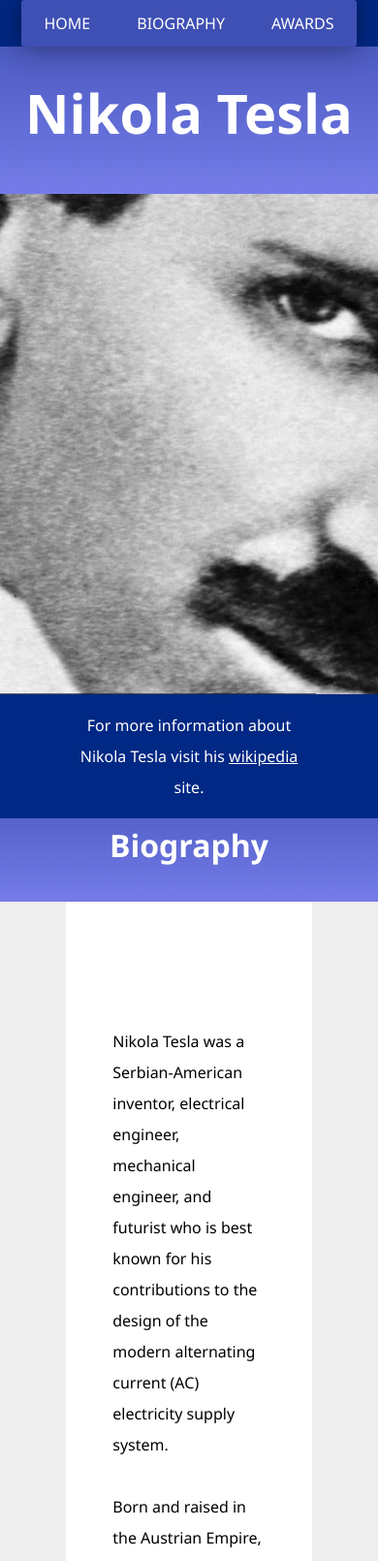
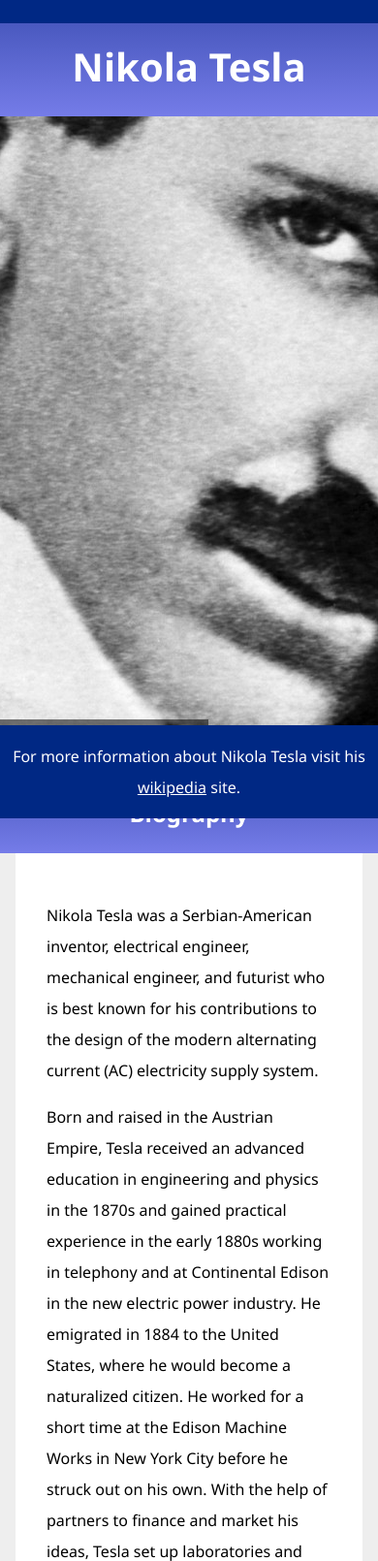
Before and after one commit to Oyvind-Solberg/fcc-tribute-page, a plain HTML site: page index.html in a window 390 px wide. Shown: the top 1610 px of the page at 97% size. Drawn offline with Linux system fonts and the light colour scheme.

Commit message:
Responsive_utkast

```diff
--- a/css/style.css
+++ b/css/style.css
@@ -24,7 +24,7 @@ a {
 }
 
 /* Utillity classes */
-.container {
+.flex-container {
     display: flex;
     flex-direction: column;
     justify-content: center;
@@ -34,6 +34,12 @@ a {
     width: 100%;
 }
 
+.container {
+    margin: 0 2rem;
+}
+
+
+/* Titles and text */
 .titles {
     height: 150px;
     background: linear-gradient(var(--Primary-color), var(--Light-color));
@@ -53,20 +59,27 @@ a {
 }
 
 .text-format {
-    width: 65%;
-    padding: 7rem 3rem;
+    max-width: 1200px;
+    padding: 2rem 6rem;
+    margin: auto;
     line-height: 2;
     text-align: left;
     background-color: #fff;
 }
 
 .text-format p {
-    margin: 1rem 0;
+    margin: 4rem 0;
+}
+
+.text-format ul {
+    padding: 4rem 0;
+    list-style: none;
 }
 
 .text-format li {
-    padding: 0.75rem 0;
+    padding: 1rem 0;
     list-style: none;
+    line-height: 1.5;
 }
 
 .list-space {
@@ -74,6 +87,7 @@ a {
     padding-left: 1.5rem;
 }
 
+/* Fixed positions */
 .top-lock {
     position: fixed;
     top: 0;
@@ -121,7 +135,7 @@ a {
 }
 
 #home .header-title .titles {
-    height: calc(200px);
+    height: 200px;
 }
 
 #title {
@@ -180,6 +194,9 @@ a {
 /* Awards */
 #awards .text-format {
     margin-bottom: 3rem;
+    display: flex;
+    flex-direction: column;
+    align-items: center;
 }
 
 /* Footer */
@@ -189,8 +206,94 @@ a {
     background-color: var(--Dark-color);
 }
 .article-footer .text-format {
-    padding: 0rem 0;
+    padding: 0;
     text-align: center;
     color: #fff;
     background-color: var(--Dark-color);
 }
+
+.article-footer .text-format p {
+    margin-top: 1rem;
+    margin-bottom: 1rem;
+}
+
+
+/* Media queries */
+
+/* Tablet 768px */
+@media only screen and (max-width: 768px) {
+    #main-nav {
+        display: none;
+    }
+    .text-format {
+        padding: 2rem 2rem;
+    }
+
+    .list-space {
+        padding-right: 1rem;
+        padding-left: 1rem;
+    }
+
+    .text-format p {
+        margin: 2rem 0;
+    }
+
+    .text-format ul {
+        padding: 2rem 0;
+        list-style: none;
+    }
+
+    #home .header-title .titles {
+        height: 120px;
+    }
+
+    #main article .titles {
+        height: 100px;
+    }
+
+    .titles::before {
+        height: 1.5rem;
+    }
+
+    #title {
+        font-size: 2.5rem;
+        margin-top: 1rem;
+    }
+
+    .titles h2 {
+        font-size: 1.5rem;
+        margin-top: 1rem;
+    }
+
+    #img-caption {
+    padding: 0.5rem 1.25rem;
+    font-size: 1rem;
+    color: #fff;
+    background-color: #0008;
+    z-index: 1;
+
+
+}
+
+/* Phone 568px */
+@media only screen and (max-width: 568px) {
+    .container {
+        margin: 0 1rem;
+    }
+
+    .list-space {
+        padding-right: 0.5rem;
+        padding-left: 0.5rem;
+    }
+    .text-format p {
+        margin: 1rem 0;
+    }
+
+    .text-format ul {
+        padding: 1rem 0;
+        list-style: none;
+    }
+    .titles {
+
+    }
+}
--- a/index.html
+++ b/index.html
@@ -12,7 +12,7 @@
 
     <main id="main">
         <header id="home">
-            <div class="top-lock container">
+            <div class="top-lock flex-container">
                 <nav id="main-nav">
                     <ul>
                         <li><a class="menu-btn" href="#home">Home</a></li>
@@ -23,7 +23,7 @@
             </div>
 
             <div class="header-title">
-                <div class="titles container">
+                <div class="titles flex-container">
                     <h1 id="title">Nikola Tesla</h1>
                 </div>
                 <div id="img-div">
@@ -35,27 +35,49 @@
 
         <article id="tribute-info">
             <section id="biography">
-                <div class="titles container">
+                <div class="titles flex-container">
                     <h2>Biography</h2>
                 </div>
-                <div class="container text-format">
-                    <p>Nikola Tesla was a Serbian-American inventor, electrical engineer, mechanical engineer, and futurist who is best known for his contributions to the design of the modern alternating current (AC) electricity supply system.</p>
+                <div class="container">
+                    <div class="text-format">
+                        <p>Nikola Tesla was a Serbian-American inventor, electrical engineer, mechanical engineer, and futurist who is best
+                            known for his contributions to the design of the modern alternating current (AC) electricity supply system.</p>
 
-                    <p>Born and raised in the Austrian Empire, Tesla received an advanced education in engineering and physics in the 1870s and gained practical experience in the early 1880s working in telephony and at Continental Edison in the new electric power industry. He emigrated in 1884 to the United States, where he would become a naturalized citizen. He worked for a short time at the Edison Machine Works in New York City before he struck out on his own. With the help of partners to finance and market his ideas, Tesla set up laboratories and companies in New York to develop a range of electrical and mechanical devices. His alternating current (AC) induction motor and related polyphase AC patents, licensed by Westinghouse Electric in 1888, earned him a considerable amount of money and became the cornerstone of the polyphase system which that company would eventually market.</p>
+                        <p>Born and raised in the Austrian Empire, Tesla received an advanced education in engineering and physics in the 1870s
+                            and gained practical experience in the early 1880s working in telephony and at Continental Edison in the new
+                            electric power industry. He emigrated in 1884 to the United States, where he would become a naturalized citizen. He
+                            worked for a short time at the Edison Machine Works in New York City before he struck out on his own. With the help
+                            of partners to finance and market his ideas, Tesla set up laboratories and companies in New York to develop a range
+                            of electrical and mechanical devices. His alternating current (AC) induction motor and related polyphase AC patents,
+                            licensed by Westinghouse Electric in 1888, earned him a considerable amount of money and became the cornerstone of
+                            the polyphase system which that company would eventually market.</p>
 
-                    <p>Attempting to develop inventions he could patent and market, Tesla conducted a range of experiments with mechanical oscillators/generators, electrical discharge tubes, and early X-ray imaging. He also built a wireless-controlled boat, one of the first ever exhibited. Tesla became well known as an inventor and would demonstrate his achievements to celebrities and wealthy patrons at his lab, and was noted for his showmanship at public lectures. Throughout the 1890s, Tesla pursued his ideas for wireless lighting and worldwide wireless electric power distribution in his high-voltage, high-frequency power experiments in New York and Colorado Springs. In 1893, he made pronouncements on the possibility of wireless communication with his devices. Tesla tried to put these ideas to practical use in his unfinished Wardenclyffe Tower project, an intercontinental wireless communication and power transmitter, but ran out of funding before he could complete it.</p>
+                        <p>Attempting to develop inventions he could patent and market, Tesla conducted a range of experiments with mechanical
+                            oscillators/generators, electrical discharge tubes, and early X-ray imaging. He also built a wireless-controlled
+                            boat, one of the first ever exhibited. Tesla became well known as an inventor and would demonstrate his achievements
+                            to celebrities and wealthy patrons at his lab, and was noted for his showmanship at public lectures. Throughout the
+                            1890s, Tesla pursued his ideas for wireless lighting and worldwide wireless electric power distribution in his
+                            high-voltage, high-frequency power experiments in New York and Colorado Springs. In 1893, he made pronouncements on
+                            the possibility of wireless communication with his devices. Tesla tried to put these ideas to practical use in his
+                            unfinished Wardenclyffe Tower project, an intercontinental wireless communication and power transmitter, but ran out
+                            of funding before he could complete it.</p>
 
-                    <p>After Wardenclyffe, Tesla experimented with a series of inventions in the 1910s and 1920s with varying degrees of success. Having spent most of his money, Tesla lived in a series of New York hotels, leaving behind unpaid bills. He died in New York City in January 1943. Tesla's work fell into relative obscurity following his death, until 1960, when the General Conference on Weights and Measures named the SI unit of magnetic flux density the tesla in his honor. There has been a resurgence in popular interest in Tesla since the 1990s.
+                        <p>After Wardenclyffe, Tesla experimented with a series of inventions in the 1910s and 1920s with varying degrees of
+                            success. Having spent most of his money, Tesla lived in a series of New York hotels, leaving behind unpaid bills. He
+                            died in New York City in January 1943. Tesla's work fell into relative obscurity following his death, until 1960,
+                            when the General Conference on Weights and Measures named the SI unit of magnetic flux density the tesla in his
+                            honor. There has been a resurgence in popular interest in Tesla since the 1990s.
                         </p>
                     </div>
-
+                </div>
             </section>
 
             <section id="awards">
-                <div class="titles container">
+                <div class="titles flex-container">
                     <h2>Awards</h2>
                 </div>
-                <div class="container text-format">
+                <div class="container">
+                    <div class="text-format">
                         <ul>
                             <li>1892 <span class="list-space">-</span>Order of St. Sava, II Class, Government of Serbia</li>
                             <li>1894 <span class="list-space">-</span>Elliott Cresson Medal</li>
@@ -70,10 +92,11 @@
                             <li>1939 <span class="list-space">-</span>The Medal of the University St. Clement of Ochrida, Sofia, Bulgaria</li>
                         </ul>
                     </div>
+                </div>
             </section>
 
-            <footer class="article-footer bottom-lock container">
-                <div class="container text-format">
+            <footer class="article-footer bottom-lock flex-container">
+                <div class="flex-container text-format">
                     <p>For more information about Nikola Tesla visit his <a href="https://en.wikipedia.org/wiki/Nikola_Tesla"
                             id="tribute-link" target="_blank">wikipedia</a> site.</p>
                 </div>
```
Lines whose indentation alone changed are shown as unchanged.
